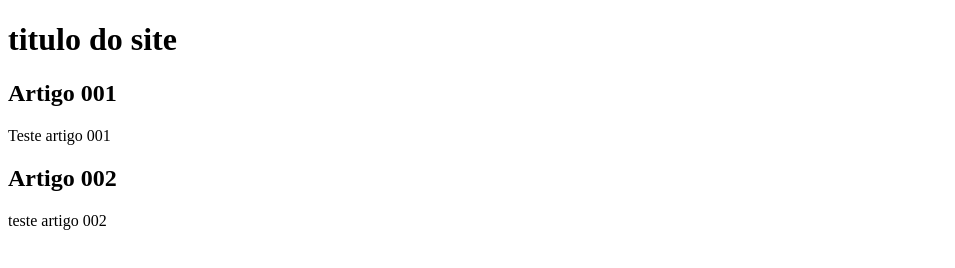
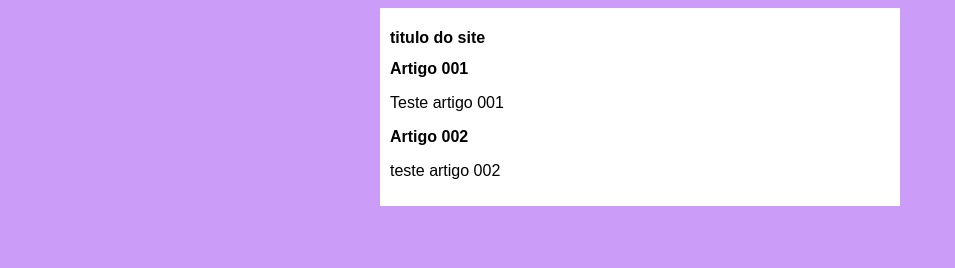
Before and after one commit to ergonzamarian/projeto-site, a plain HTML site: page index.html in a window 1280 px wide. Shown: the whole page, without its empty margins (0-955 px from the left). Drawn offline with Linux system fonts and the light colour scheme.

Commit message:
iniciei o design

```diff
--- /dev/null
+++ b/estilos/style.css
@@ -0,0 +1,15 @@
+*{
+    font-family: Arial, "Helvetica Neue", Helvetica, sans-serif;
+    font-size: 16px;
+}
+body{
+    background-color: rgb(204, 157,248)
+
+}
+main{
+    background-color: white;
+    width: 500px;
+    margin: auto;
+    padding: 10px;
+    box-shadow: 3px,3px,5px rgba(0, 0, 0, 0.473);
+}
--- a/index.html
+++ b/index.html
@@ -4,6 +4,7 @@
     <meta charset="UTF-8">
     <meta name="viewport" content="width=device-width, initial-scale=1.0">
     <title>Titulo do Site</title>
+    <link rel="stylesheet" href="estilos/style.css"
 </head>
 <body>
     <main>
```
